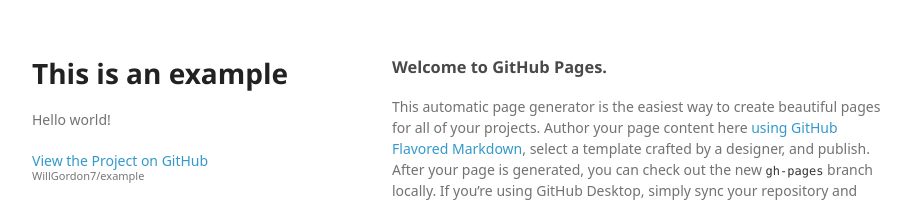
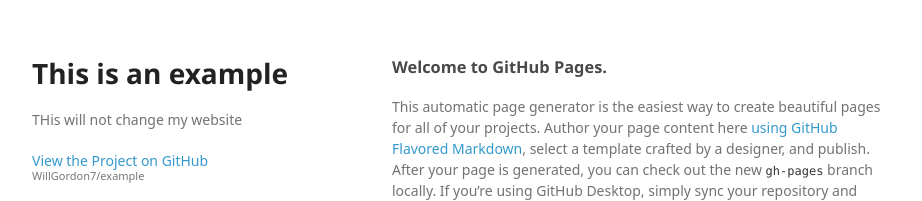
Before and after one commit to WillGordon7/example, a plain HTML site: page index.html in a window 1280 px wide. Shown: the top 201 px of the page, without its empty margins (178-1100 px from the left). Drawn offline with Linux system fonts and the light colour scheme; a web font is replaced by a local one.

Commit message:
Update index.html

```diff
--- a/index.html
+++ b/index.html
@@ -16,7 +16,7 @@
     <div class="wrapper">
       <header>
         <h1>This is an example</h1>
-        <p>Hello world!</p>
+        <p>THis will not change my website</p>
 
         <p class="view"><a href="https://github.com/WillGordon7/example">View the Project on GitHub <small>WillGordon7/example</small></a></p>
 
```
